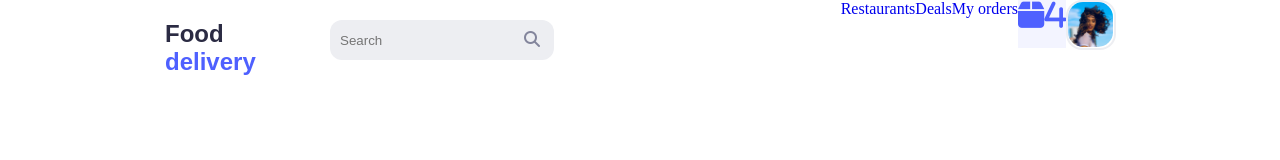
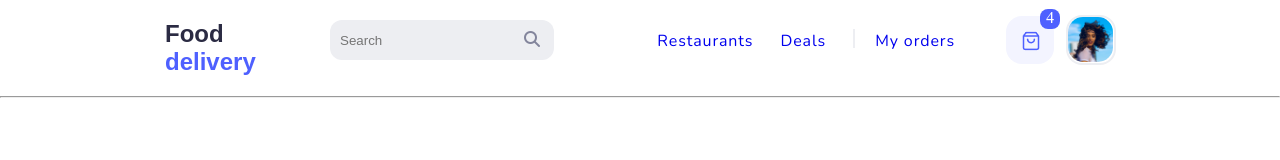
Before and after one commit to webfazliddin/Project, a plain HTML site: page menu/menu.html in a window 1280 px wide. Drawn offline with nearby package versions, Linux system fonts and the light colour scheme.

Commit message:
added menu section

```diff
--- a/menu/css/menu.css
+++ b/menu/css/menu.css
@@ -48,24 +48,74 @@
 
 .NavLinkItem {
     display: flex;
+    padding-right: 24px;
+    padding-top: 30px;
 }
-.UserAvatar{
+
+.NavLinkItem li {
+    padding-right: 27px;
+}
+
+.LinkChiziq:before {
+    content: '';
+    height: 32px;
+    border: 1px solid #EDEEF2;
+    margin-right: 20px;
+    /* flex: none;
+    order: 1;
+    flex-grow: 0; */
+}
+.NavLinkItem li a{
+    font-family: Nunito;
+    font-style: 14px;
+    font-weight: 400;
+    letter-spacing: 0.9px;
+}
+.NavLinkItem li a:hover {
+    color: #051ad6;
+    transition: .5s;
+}
+
+.UserAvatar {
     border: 2px solid #EDEEF2;
     width: 50px;
     height: 50px;
     border-radius: 16px;
     margin-right: 164px;
+    margin-top: 15px;
 }
+
 .NavLink .MenuImg {
     height: 45px;
     border-radius: 15px;
+    cursor: pointer;
 }
-.MenuAdded{
+
+.MenuAdded {
+    position: relative;
     width: 48px;
     height: 48px;
     background-color: #F3F4FF;
+    margin-right: 12px;
+    border-radius: 16px;
+    cursor: pointer;
+    margin-top: 16px;
 }
-.NavLink .fa-box{
-    font-size: 30px;
-    color: #4E60FF;
+
+.MenuAdded img {
+    padding: 15px;
 }
+
+.Menuadded4 {
+    position: absolute;
+    top: 0;
+    right: 0;
+    margin-right: -6px;
+    margin-top: -7px;
+    background-color: #4E60FF;
+    width: 20px;
+    height: 20px;
+    border-radius: 8px;
+    color: #fff;
+    text-align: center;
+}
--- a/menu/menu.html
+++ b/menu/menu.html
@@ -9,6 +9,10 @@
     <link rel="stylesheet" href="css/menu.css">
     <!-- font awesome link -->
     <link rel="stylesheet" href="https://cdnjs.cloudflare.com/ajax/libs/font-awesome/6.1.1/css/all.min.css" integrity="sha512-KfkfwYDsLkIlwQp6LFnl8zNdLGxu9YAA1QvwINks4PhcElQSvqcyVLLD9aMhXd13uQjoXtEKNosOWaZqXgel0g==" crossorigin="anonymous" referrerpolicy="no-referrer" />
+    <!-- FOnts -->
+    <link rel="preconnect" href="https://fonts.googleapis.com">
+<link rel="preconnect" href="https://fonts.gstatic.com" crossorigin>
+<link href="https://fonts.googleapis.com/css2?family=Inter&family=Lato:wght@300&family=Nunito:wght@400;500&display=swap" rel="stylesheet">
 </head>
 <body>
     <div class="Wrapper">
@@ -25,16 +29,18 @@
             <ul class="NavLinkItem">
                 <li><a href="#">Restaurants</a></li>
                 <li><a href="#">Deals</a></li>
-                <span></span>
+                <span class="LinkChiziq"></span>
                 <li><a href="#">My orders</a></li>
             </ul>
             <div class="MenuAdded">
-                <i class="fa-solid fa-box"><span>4</span></i>
+                <img src="img/shopping bag.png">
+                <span class="Menuadded4">4</span>
             </div>
            <div class="UserAvatar">
             <img class="MenuImg" src="img/MenuImg.png">
            </div>
         </div>
     </div>
+    <hr>
 </body>
 </html>
```
Also changed, not shown: 1 other file.
